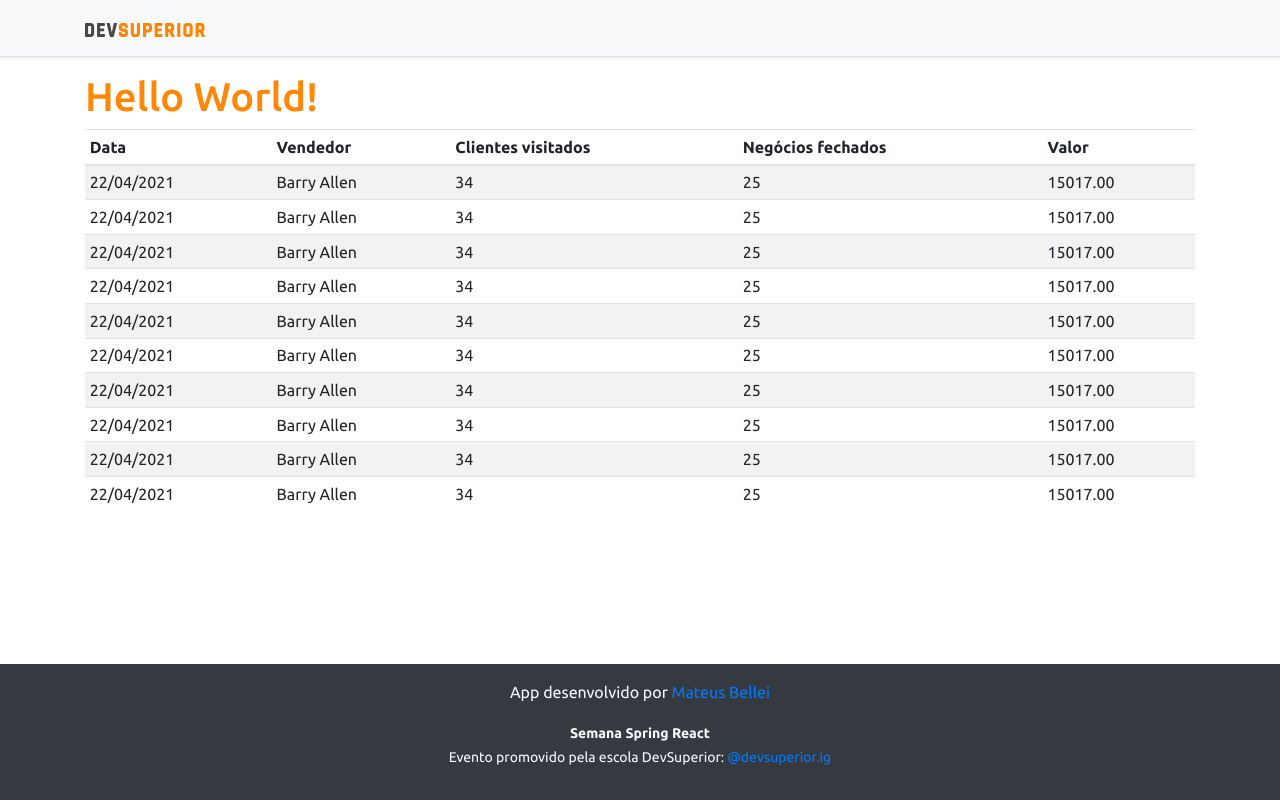
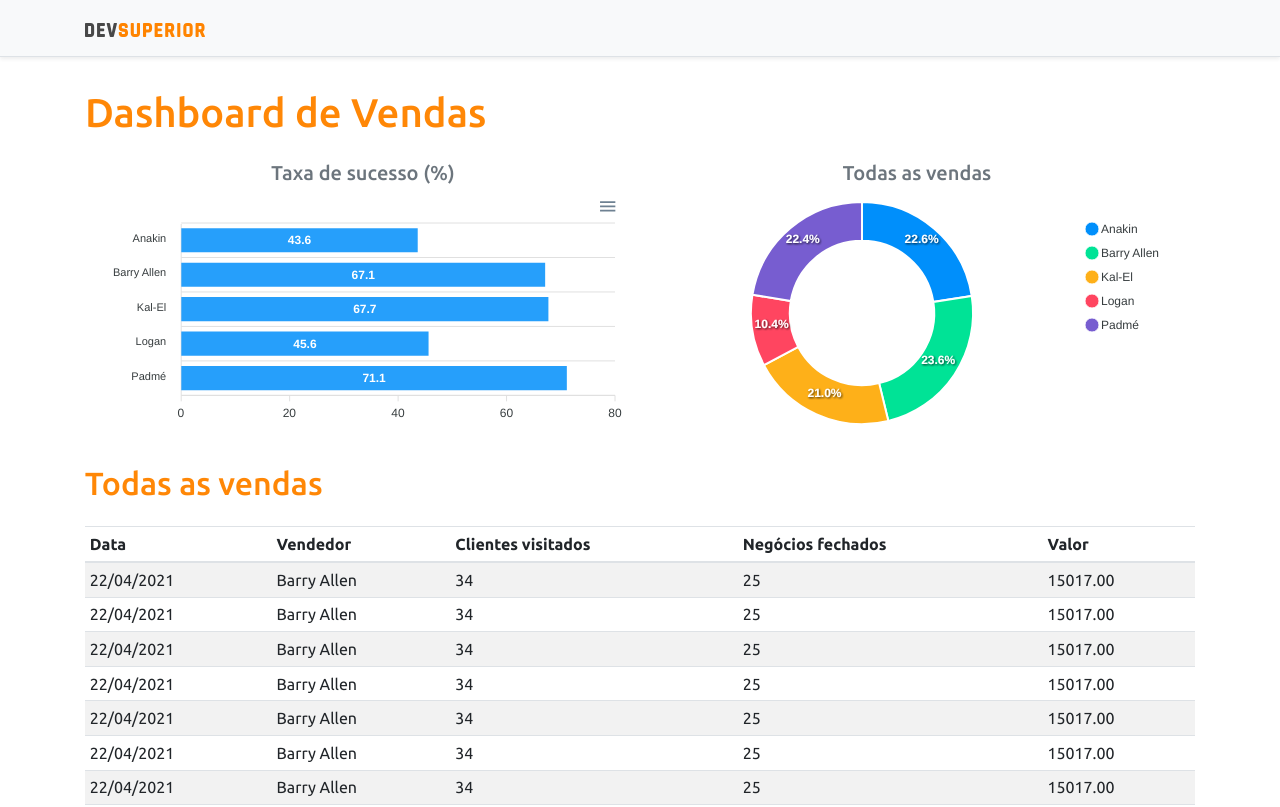
Before and after one commit to m7bellei/projeto-sds3, a React (Create React App) app in the folder frontend/: page / in a window 1280 px wide. Shown: the top 807 px of the page. Built offline with nearby package versions, Linux system fonts and the light colour scheme.

Commit message:
Static Charts

```diff
--- a/frontend/package.json
+++ b/frontend/package.json
@@ -12,10 +12,12 @@
     "@types/node": "^12.0.0",
     "@types/react": "^17.0.0",
     "@types/react-dom": "^17.0.0",
+    "apexcharts": "^3.26.1",
     "bootstrap": "^4.6.0",
     "jquery": "1.9.1",
     "popper.js": "1.16.1",
     "react": "^17.0.2",
+    "react-apexcharts": "^1.3.9",
     "react-dom": "^17.0.2",
     "react-scripts": "4.0.3",
     "typescript": "^4.1.2",
--- a/frontend/src/App.tsx
+++ b/frontend/src/App.tsx
@@ -2,13 +2,30 @@
 import Footer from 'components/Footer/Footer';
 import React from 'react';
 import DataTable from 'components/DataTable/DataTable';
+import BarChart from 'components/BarChart/BarChart';
+import DonutChart from 'components/DonutChart/DonutChart';
 
 function App() {
   return (
     <>
       <NavBar></NavBar>
     <div className="container">
-      <h1 className="text-primary">Hello World!</h1>
+      <h1 className="text-primary py-3">Dashboard de Vendas</h1>
+
+      <div className="row px-3">
+        <div className="col-sm-6">
+          <h5 className="text-center text-secondary">Taxa de sucesso (%)</h5>
+            <BarChart></BarChart>
+        </div>
+          <div className="col-sm-6">
+            <h5 className="text-center text-secondary">Todas as vendas</h5>
+            <DonutChart></DonutChart>
+          </div>
+      </div>
+
+      <div className="py-3">
+        <h2 className="text-primary">Todas as vendas</h2>
+      </div>
 
       <DataTable></DataTable>
     </div>
--- /dev/null
+++ b/frontend/src/components/BarChart/BarChart.tsx
@@ -0,0 +1,36 @@
+import Chart from 'react-apexcharts'
+
+const BarChart = () => {
+
+    const options = {
+        plotOptions: {
+            bar: {
+                horizontal: true,
+            }
+        },
+    };
+
+    const mockData = {
+        labels: {
+            categories: ['Anakin', 'Barry Allen', 'Kal-El', 'Logan', 'Padmé']
+        },
+        series: [
+            {
+                name: "% Sucesso",
+                data: [43.6, 67.1, 67.7, 45.6, 71.1]
+            }
+        ]
+    };
+
+    return (
+        <Chart
+        options={{ ...options, xaxis: mockData.labels }}
+        series={mockData.series}
+        type="bar"
+        height="240"
+        >
+        </Chart>
+    );
+}
+
+export default BarChart;
--- a/frontend/src/components/DataTable/DataTable.tsx
+++ b/frontend/src/components/DataTable/DataTable.tsx
@@ -1,7 +1,7 @@
 import React from 'react';
 
 
-const NavBar = () => {
+const DataTable = () => {
     return (
         <div className="table-responsive">
             <table className="table table-striped table-sm">
@@ -91,4 +91,4 @@
     );
 }
 
-export default NavBar;
+export default DataTable;
--- /dev/null
+++ b/frontend/src/components/DonutChart/DonutChart.tsx
@@ -0,0 +1,27 @@
+import Chart from 'react-apexcharts'
+
+const DonutChart = () => {
+
+    const mockData = {
+        series: [477138, 499928, 444867, 220426, 473088],
+        labels: ['Anakin', 'Barry Allen', 'Kal-El', 'Logan', 'Padmé']
+    }
+
+    const options = {
+        legend: {
+            show: true
+        }
+    }
+
+    return (
+        <Chart
+            options={{ ...options, labels: mockData.labels }}
+            series={mockData.series}
+            type="donut"
+            height="240"
+        >
+        </Chart>
+    );
+}
+
+export default DonutChart;
--- a/frontend/src/components/Footer/Footer.tsx
+++ b/frontend/src/components/Footer/Footer.tsx
@@ -2,7 +2,7 @@
 import ImgDsDark from 'assets/img/ds-dark.svg';
 
 
-const NavBar = () => {
+const Footer = () => {
     return (
         <footer className="footer mt-auto py-3 bg-dark">
             <div className="container">
@@ -14,4 +14,4 @@
     );
 }
 
-export default NavBar;
+export default Footer;
```
Also changed, not shown: 1 other file (tests, documents, lock files or other folders).
